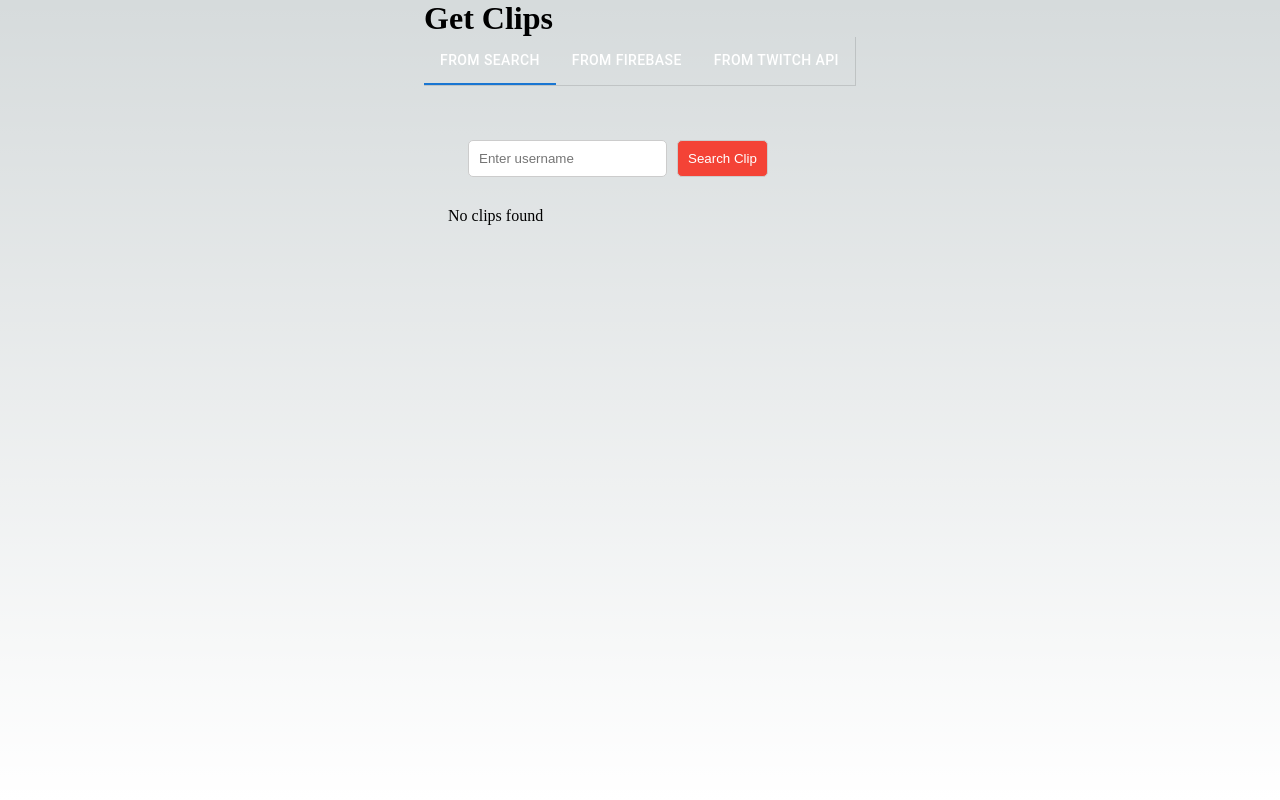
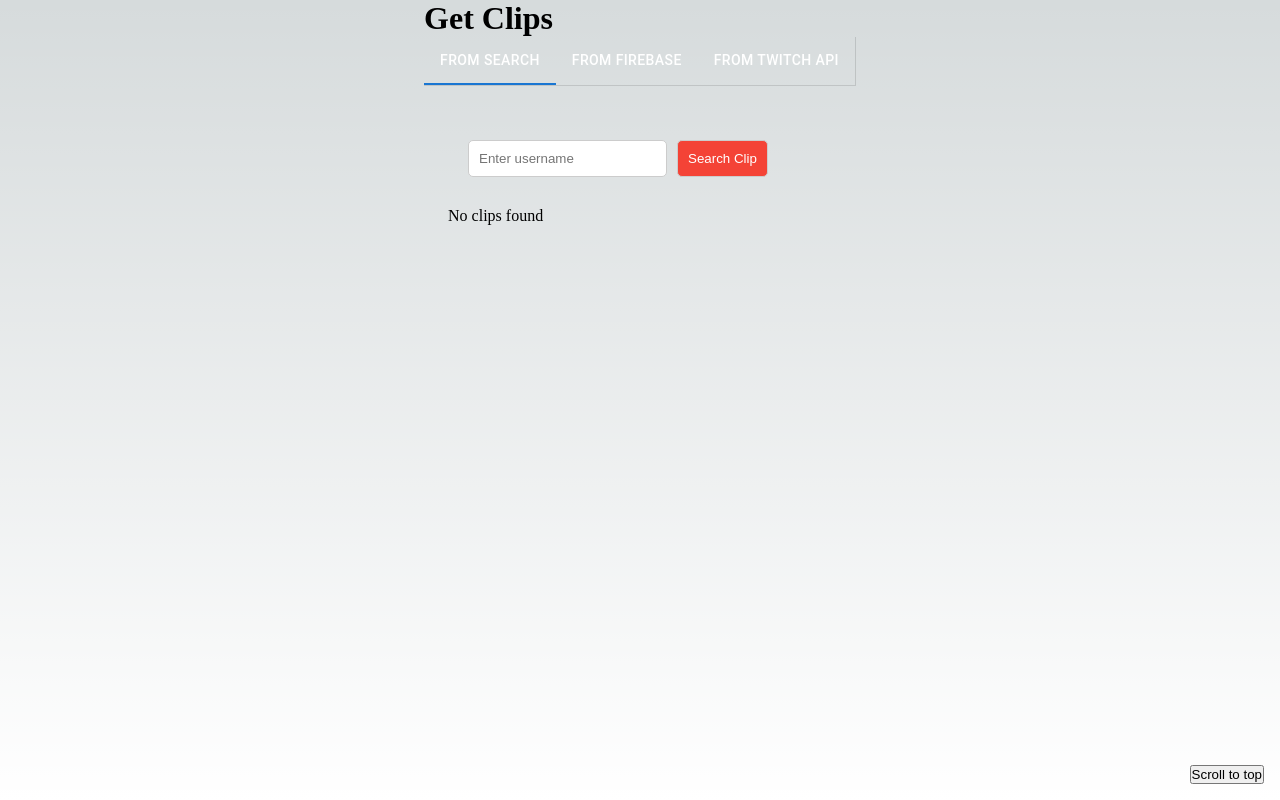
Before and after one commit to melihcanclk/twitch-clip-downloader, a Next.js app: page /getClips in a window 1280 px wide. Built offline with nearby package versions, Linux system fonts and the light colour scheme; no server answers; the database is empty.

Commit message:
scroll to top

```diff
--- /dev/null
+++ b/components/ScrollToTopButton.jsx
@@ -0,0 +1,25 @@
+export const ScrollToTopButton = () => {
+    const goToHeader = () => {
+        const element = document.getElementById('scroll-to-top');
+        if (element) {
+            element.scrollIntoView({ behavior: 'smooth' });
+        }
+    };
+
+    return (
+        <div>
+            <button
+                style={{
+                    position: 'fixed',
+                    bottom: '1rem',
+                    right: '1rem',
+                    zIndex: 1000,
+                }}
+                onClick={goToHeader}
+            >
+                Scroll to top
+            </button>
+        </div>
+    );
+
+}
--- a/components/TabPanel/Tabs.jsx
+++ b/components/TabPanel/Tabs.jsx
@@ -28,6 +28,7 @@ export const Tabs = () => {
 
     const handleChange = (event, newValue) => {
         setValue(newValue);
+        setClips([]);
     };
 
     return (
--- a/pages/getClips/index.js
+++ b/pages/getClips/index.js
@@ -1,12 +1,13 @@
 import React, { useRef, useState, useEffect } from 'react';
 import { Tabs } from '@/components/TabPanel/Tabs';
+import { ScrollToTopButton } from '@/components/ScrollToTopButton';
 // TODO : https://www.reddit.com/r/bash/comments/8aktn4/how_to_download_latest_5_twitch_videos_with/
 const GetClips = () => {
-
     return (
-        <div>
-            <h1>Get Clips</h1>
+        <div >
+            <h1 id="scroll-to-top">Get Clips</h1>
             <Tabs />
+            <ScrollToTopButton />
         </div >
     )
 }
```
